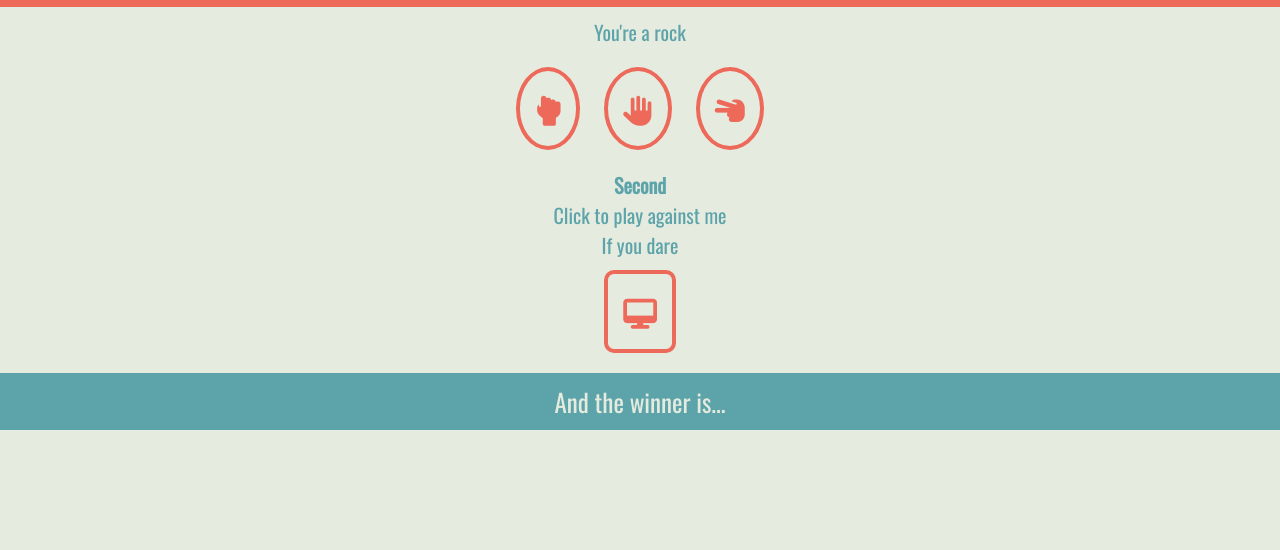
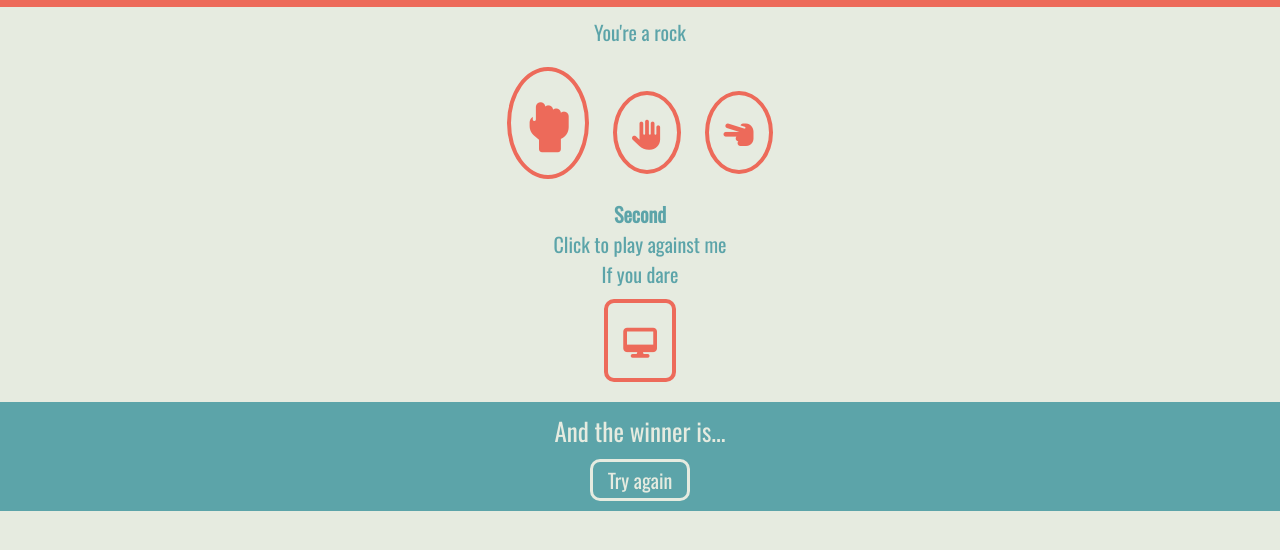
Before and after one commit to tinevancorenland/Schaar-Steen-Papier, a plain HTML site: page index.html in a window 1280 px wide. Both pictures are taken after a click on the element 548 px from the left and 188 px from the top of the page. Shown: the part 50-600 px from the top of the page. Drawn offline with nearby package versions, Linux system fonts and the light colour scheme.

Commit message:
add reset button and active class for userchoice

```diff
--- a/index.html
+++ b/index.html
@@ -8,7 +8,7 @@
     <script src="https://kit.fontawesome.com/3502d9b2fa.js"></script>
     <title>Schaar Steen Papier</title>
   </head>
-  <body>
+  <body onload="hideChoice()">
     <header>
       <h1>Rock - Paper - Scissors</h1>
     </header>
@@ -41,6 +41,7 @@
 
     <div class="result">
       <p id="winner">And the winner is...</p>
+      <input id="reset" type="reset" value="Try again" />
     </div>
 
     <script src="script.js"></script>
--- a/script.js
+++ b/script.js
@@ -1,3 +1,10 @@
+// Bij het laden zijn keuzes gebruiker niet zichtbaar
+
+// document.body.addEventListener("load", hideChoice);
+// function hideChoice() {
+//   rock.style.display = "none";
+// }
+
 // Keuze gebruiker
 var rock = document.getElementById("rock");
 var paper = document.getElementById("paper");
@@ -21,6 +28,7 @@ function playRock() {
   userChoice = "rock";
   awareChoice.innerHTML = "You're a rock";
   console.log(userChoice);
+  rock.style.fontSize = "50px";
 }
 
 // Gebruiker kiest papier door klik
@@ -31,6 +39,7 @@ function playPaper() {
   userChoice = "paper";
   awareChoice.innerHTML = "You're paper";
   console.log(userChoice);
+  paper.style.fontSize = "50px";
 }
 
 // Gebruiker kiest schaar door klik
@@ -41,6 +50,7 @@ function playScissors() {
   userChoice = "scissors";
   awareChoice.innerHTML = "You're scissors";
   console.log(userChoice);
+  scissors.style.fontSize = "50px";
 }
 
 // Computer playt
@@ -103,3 +113,12 @@ function messageScissors() {
     randomChoice.innerHTML = "I am scissors";
   }
 }
+
+//Reset button
+
+var reset = document.getElementById("reset");
+reset.addEventListener("click", reload);
+
+function reload() {
+  location.reload();
+}
--- a/style.scss
+++ b/style.scss
@@ -102,3 +102,19 @@ header {
     padding: 10px;
   }
 }
+
+#reset {
+  font-family: $oswald;
+  font-size: 20px;
+  color: $light;
+  background-color: $brightBlue;
+  padding: 3px;
+  border: 3px solid $light;
+  border-radius: 10px;
+  width: 100px;
+  margin-bottom: 10px;
+  &:hover {
+    border: 3px solid $coral;
+    color: $coral;
+  }
+}
```
Also changed, not shown: style.css, 1 other file.
